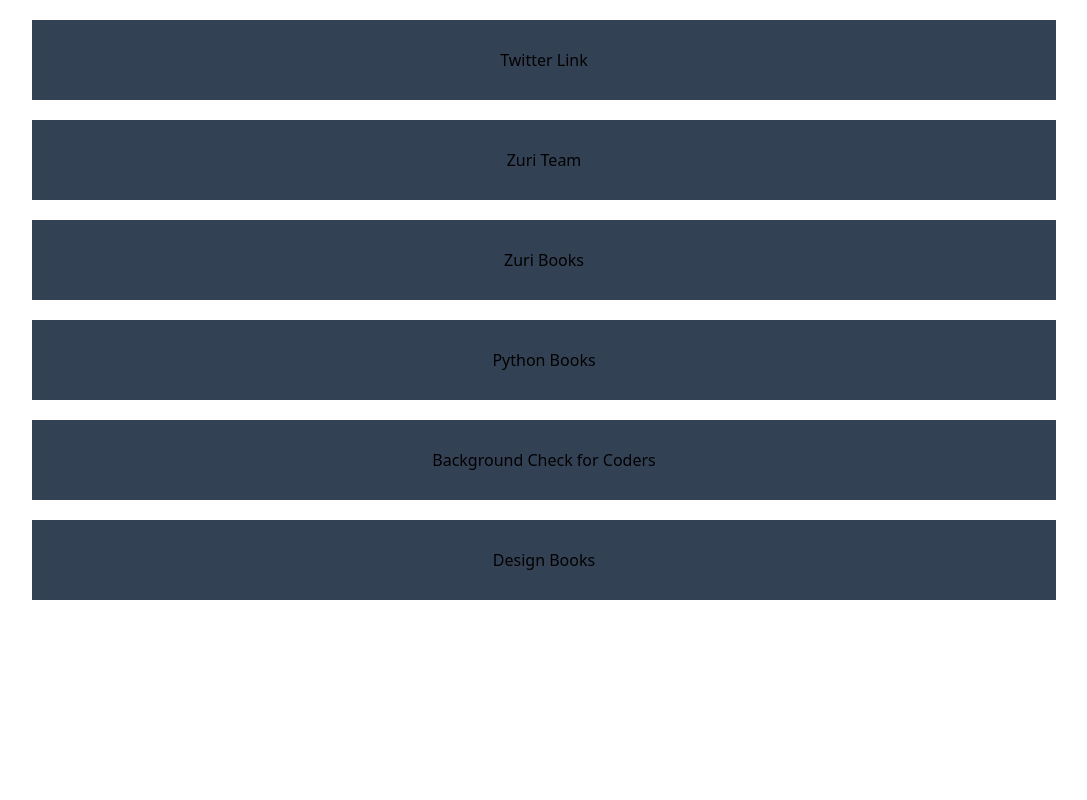
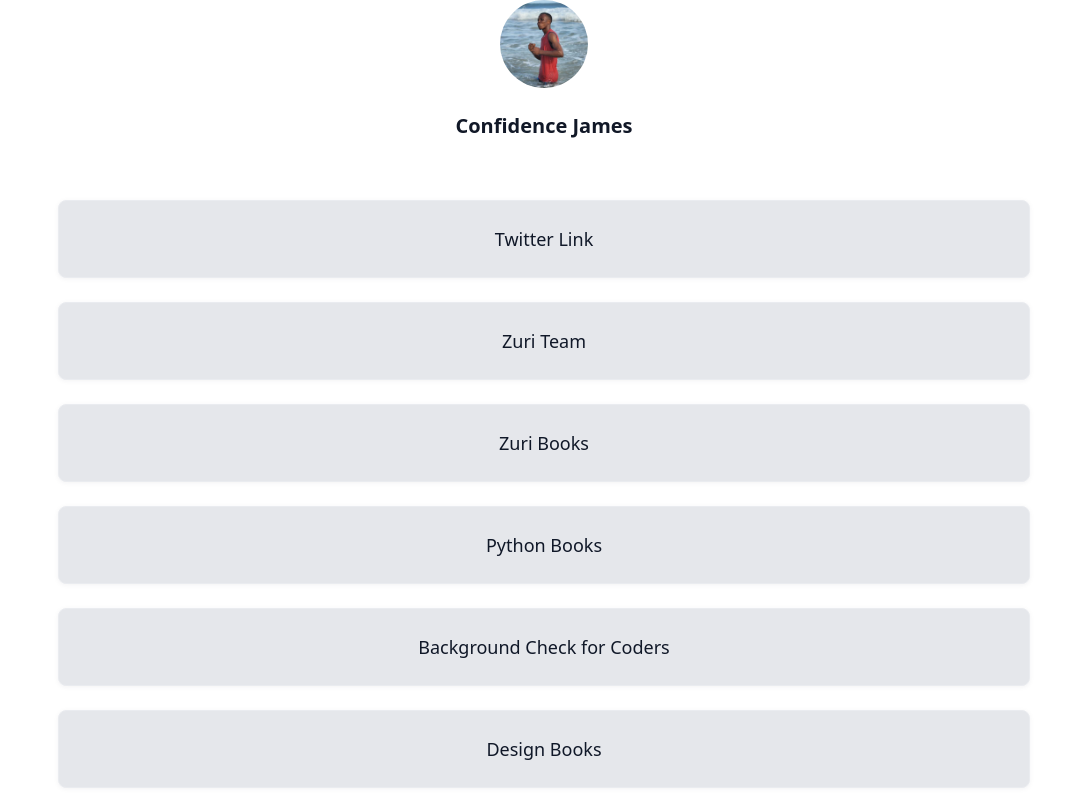
Before and after one commit to jamesconfy/zuri-frontend-project1, a React (Create React App) app: page / in a window 1280 px wide. Shown: the whole page, without its empty margins (96-1183 px from the left). Built offline with nearby package versions, Linux system fonts and the light colour scheme.

Commit message:
Added content section

```diff
--- a/src/App.jsx
+++ b/src/App.jsx
@@ -1,17 +1,12 @@
 import "./App.css";
 import { BrowserRouter as Router } from "react-router-dom";
-import Button from "./components/Button";
+import Content from "./components/Content";
 
 function App() {
   return (
     <Router>
-      <div className="md:container md:mx-auto">
-        <Button title="Twitter Link" address="" />
-        <Button title="Zuri Team" address="https://training.zuri.team/" id="btn__zuri" />
-        <Button title="Zuri Books" address="http://books.zuri.team" id="books" />
-        <Button title="Python Books" address="https://books.zuri.team/python-for-beginners?ref_id=Confidence James" id="book__python" />
-        <Button title="Background Check for Coders" address="https://background.zuri.team" id="pitch" />
-        <Button title="Design Books" address="https://books.zuri.team/design-rules" id="book__design" />
+      <div className="flex flex-col justify-center px-8 py-0 gap-8">
+        <Content />
       </div>
     </Router>
   );
--- a/src/components/Button.jsx
+++ b/src/components/Button.jsx
@@ -2,10 +2,13 @@
 
 function Button({ title, address, id }) {
   return (
-    <div className="flex justify-center items-center">
-      <button id={id} className="rounded-none lg:w-4/5 w-5/6 h-20 center p-4 mt-5 bg-slate-700 ">
+    <div className="flex flex-row justify-center items-center p-0 gap-3 drop-shadow-2x w-full">
+      <button
+        id={id}
+        className="rounded-lg box-border border-[1px] border-solid border-[#EAECF0] flex flex-row justify-center items-center px-8 py-6 gap-2 bg-gray-200 lg:w-4/5 w-full"
+      >
         <a href={address} target="_blank" rel="noreferrer" className="pointer">
-          <h2>{title}</h2>
+          <h2 className="flex text-center text-lg font-sans font-[500] text-[#101828] items-center">{title}</h2>
         </a>
       </button>
     </div>
--- /dev/null
+++ b/src/components/Content.jsx
@@ -0,0 +1,25 @@
+import Button from "./Button";
+import image from "../assets/image.jpeg";
+
+function Content() {
+  return (
+    <div className="flex flex-col justify-start p-0 gap-14">
+      <div className="flex flex-col items-center p-0 gap-6 isolate">
+        <img alt="profile_png" src={image} className="flex flex-col justify-center items-center p-0 rounded-[275px] w-[88px] h-[88px]" />
+        <div className="flex flex-row gap-2 p-0 justify-center h-8">
+          <h2 className="text-xl font-sans font-[700] text-gray-900 items-center">Confidence James</h2>
+        </div>
+      </div>
+      <div className="flex flex-col items-center gap-6">
+        <Button title="Twitter Link" address="" />
+        <Button title="Zuri Team" address="https://training.zuri.team/" id="btn__zuri" />
+        <Button title="Zuri Books" address="http://books.zuri.team" id="books" />
+        <Button title="Python Books" address="https://books.zuri.team/python-for-beginners?ref_id=Confidence James" id="book__python" />
+        <Button title="Background Check for Coders" address="https://background.zuri.team" id="pitch" />
+        <Button title="Design Books" address="https://books.zuri.team/design-rules" id="book__design" />
+      </div>
+    </div>
+  );
+}
+
+export default Content;
--- a/tailwind.config.js
+++ b/tailwind.config.js
@@ -2,7 +2,11 @@
 module.exports = {
   content: ["./src/**/*.{js,jsx,ts,tsx}"],
   theme: {
-    extend: {},
+    extend: {
+      dropShadow: {
+        "2x": "0px 1px 2px rgba(16, 24, 40, 0.05)",
+      },
+    },
   },
   plugins: [],
 };
```
Also changed, not shown: src/assets/image.jpeg (added).
